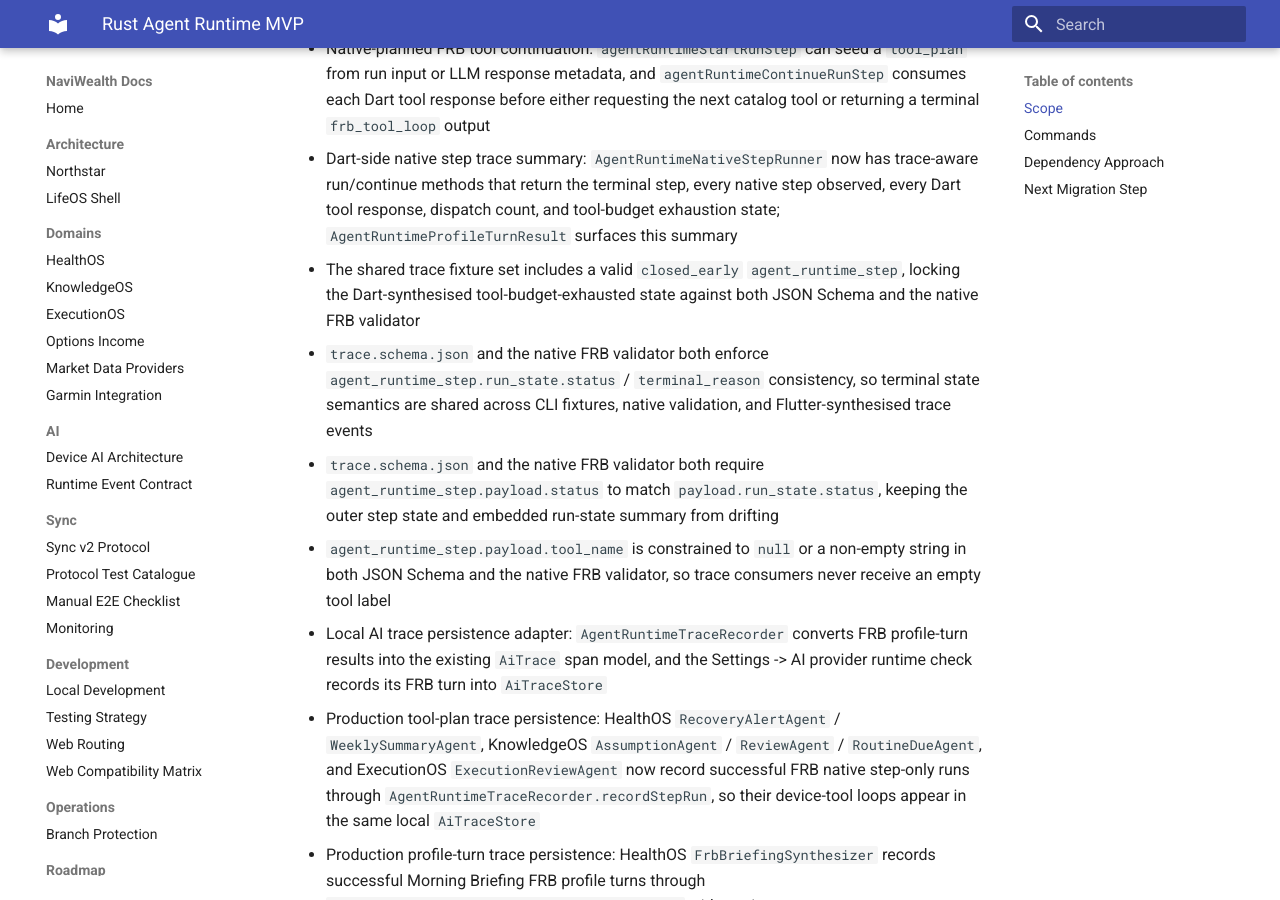
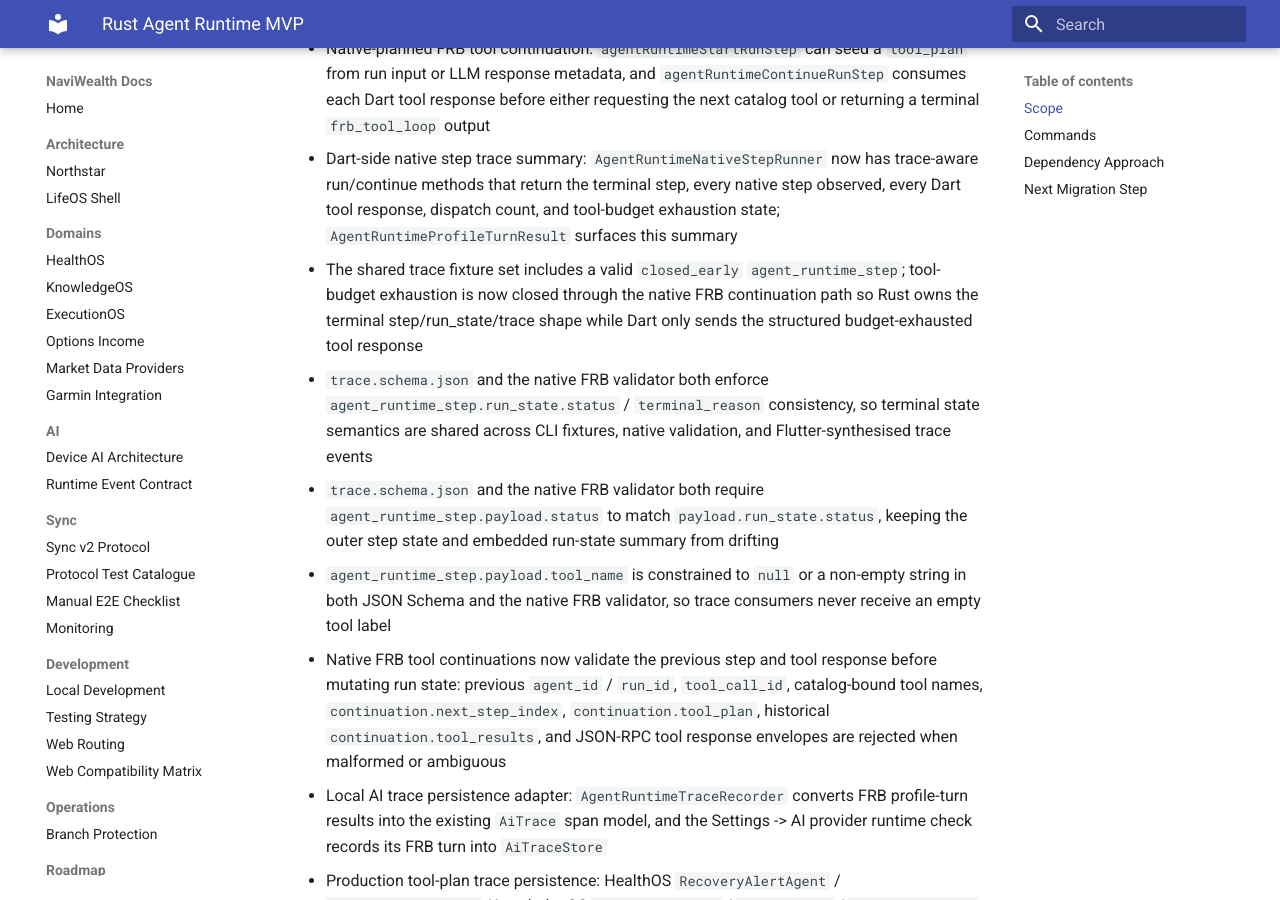
Before and after one commit to zsh-a/NaviWealth, an MkDocs documentation site: the page built from docs/architecture/rust-agent-runtime-mvp.md, in a window 1280 px wide and 900 px high, scrolled down 3407 px. Built offline with MkDocs 1.6.1 and Material for MkDocs 9.7.7, drawn with Linux system fonts in a browser that asks for light colours; some of the changed text lies outside the part shown.

Commit message:
docs(agent): capture frb continuation contracts

```diff
--- a/docs/architecture/rust-agent-runtime-mvp.md
+++ b/docs/architecture/rust-agent-runtime-mvp.md
@@ -95,8 +95,9 @@
   validates the active catalog/run request and returns either a completed
   dry-run step or a `tool_call_requested` step for Dart-side device dispatch
 - FRB-first native continuation contract via `agentRuntimeContinueRunStep`,
-  which accepts the previous native step plus the Dart-side tool response and
-  returns a completed or failed native step
+  which accepts the previous native step plus the Dart-side tool response,
+  validates the continuation envelope, and returns the next native step or a
+  terminal native step
 - Dart-side `AgentRuntimeNativeStepRunner` that performs a bounded embedded
   tool loop: FRB start step -> Dart `AgentRuntimeToolHost` dispatch -> FRB
   continuation step, repeated until a terminal native step or the tool-call
@@ -130,8 +131,9 @@
   step observed, every Dart tool response, dispatch count, and tool-budget
   exhaustion state; `AgentRuntimeProfileTurnResult` surfaces this summary
 - The shared trace fixture set includes a valid `closed_early`
-  `agent_runtime_step`, locking the Dart-synthesised tool-budget-exhausted
-  state against both JSON Schema and the native FRB validator
+  `agent_runtime_step`; tool-budget exhaustion is now closed through the
+  native FRB continuation path so Rust owns the terminal step/run_state/trace
+  shape while Dart only sends the structured budget-exhausted tool response
 - `trace.schema.json` and the native FRB validator both enforce
   `agent_runtime_step.run_state.status` / `terminal_reason` consistency, so
   terminal state semantics are shared across CLI fixtures, native validation,
@@ -142,6 +144,11 @@
 - `agent_runtime_step.payload.tool_name` is constrained to `null` or a
   non-empty string in both JSON Schema and the native FRB validator, so trace
   consumers never receive an empty tool label
+- Native FRB tool continuations now validate the previous step and tool
+  response before mutating run state: previous `agent_id` / `run_id`,
+  `tool_call_id`, catalog-bound tool names, `continuation.next_step_index`,
+  `continuation.tool_plan`, historical `continuation.tool_results`, and
+  JSON-RPC tool response envelopes are rejected when malformed or ambiguous
 - Local AI trace persistence adapter: `AgentRuntimeTraceRecorder` converts FRB
   profile-turn results into the existing `AiTrace` span model, and the Settings
   -> AI provider runtime check records its FRB turn into `AiTraceStore`
```
Also changed, not shown: 1 other file.
